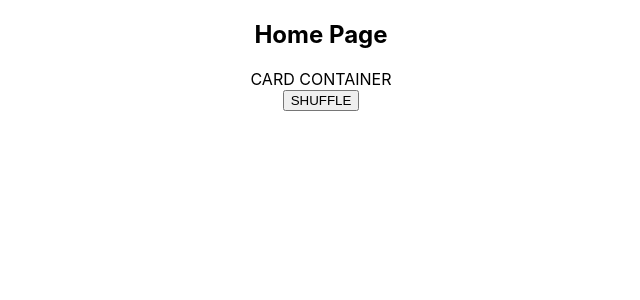
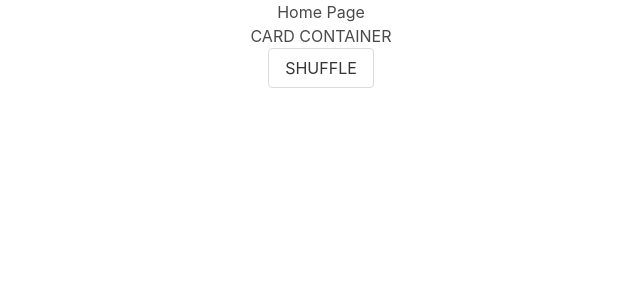
Before and after one commit to VPAbraham/card-shuffler, a React (Create React App) app: page / in a window 1280 px wide. Shown: the top 300 px of the page, without its empty margins (319-959 px from the left). Built offline with nearby package versions, Linux system fonts and the light colour scheme.

Commit message:
Improt Bulma stylesheet into HTML doc

```diff
--- a/public/index.html
+++ b/public/index.html
@@ -1,20 +1,19 @@
 <!DOCTYPE html>
 <html lang="en">
+
 <head>
   <meta charset="utf-8" />
   <link rel="icon" href="%PUBLIC_URL%/favicon.ico" />
   <meta name="viewport" content="width=device-width, initial-scale=1" />
   <meta name="theme-color" content="#000000" />
-    <meta
-      name="description"
-      content="Web site created using create-react-app"
-    />
+  <meta name="description" content="Web site created using create-react-app" />
   <link rel="apple-touch-icon" href="%PUBLIC_URL%/logo192.png" />
   <!--
       manifest.json provides metadata used when your web app is installed on a
       user's mobile device or desktop. See https://developers.google.com/web/fundamentals/web-app-manifest/
     -->
   <link rel="manifest" href="%PUBLIC_URL%/manifest.json" />
+  <link rel="stylesheet" href="https://cdn.jsdelivr.net/npm/bulma@0.9.3/css/bulma.min.css">
   <!--
       Notice the use of %PUBLIC_URL% in the tags above.
       It will be replaced with the URL of the `public` folder during the build.
@@ -26,6 +25,7 @@
     -->
   <title>React App</title>
 </head>
+
 <body>
   <noscript>You need to enable JavaScript to run this app.</noscript>
   <div id="root"></div>
@@ -40,4 +40,5 @@
       To create a production bundle, use `npm run build` or `yarn build`.
     -->
 </body>
+
 </html>
--- a/src/views/Home.tsx
+++ b/src/views/Home.tsx
@@ -23,7 +23,7 @@ const Home = () => {
     <div>
       <h2>Home Page</h2>
       <CardContainer />
-      <button onClick={retrieveNewCards}>SHUFFLE</button>
+      <button className="button" onClick={retrieveNewCards}>SHUFFLE</button>
     </div>
   )
 }
```
Lines whose indentation alone changed are shown as unchanged.
